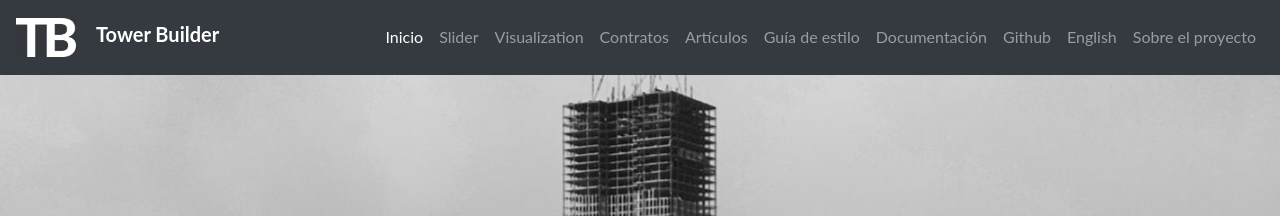
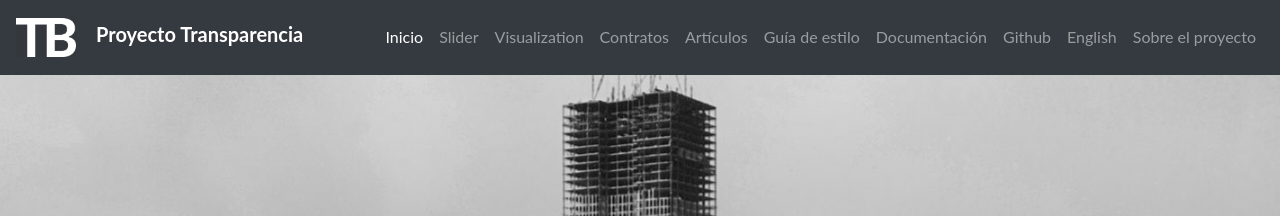
Before and after one commit to lahistoriaec/TowerBuilder_ES, a Jekyll site: the page built from 1-home.md, in a window 1280 px wide. Shown: the top 216 px of the page. Built offline with Jekyll 4.4.1, drawn with Linux system fonts in a browser that asks for light colours; some of the changed lines change nothing that is shown.

Commit message:
Update _config.yml

```diff
--- a/_config.yml
+++ b/_config.yml
@@ -14,14 +14,14 @@
 # Puedes crear cualquier variable personalizada que desees y será accesible
 # en las plantillas a través de {{site.myvariable}}.
 
-title: Tower Builder
+title: "Proyecto Transparencia"
 
 # Imagen del logo
 image: tb-logo.png
 
 #Descripción de tu sitio
 description: >-
-  TowerBuilder is a system to generate websites with data visualizations that mix open contracting and beneficial ownership data, all without requiring programming knowledge.
+  "Proyecto Transparencia es una iniciativa del portal La Historia para transparentar la contratación pública durante la pandemia de COVID19 son el apoyo de la ciudadanía empoderada."
 
 
 # URL del archivo de contratos o del endpoint de tu API
```
